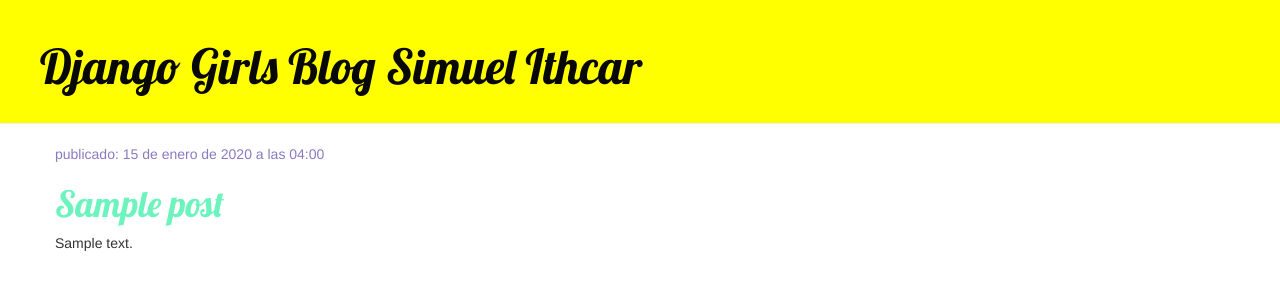
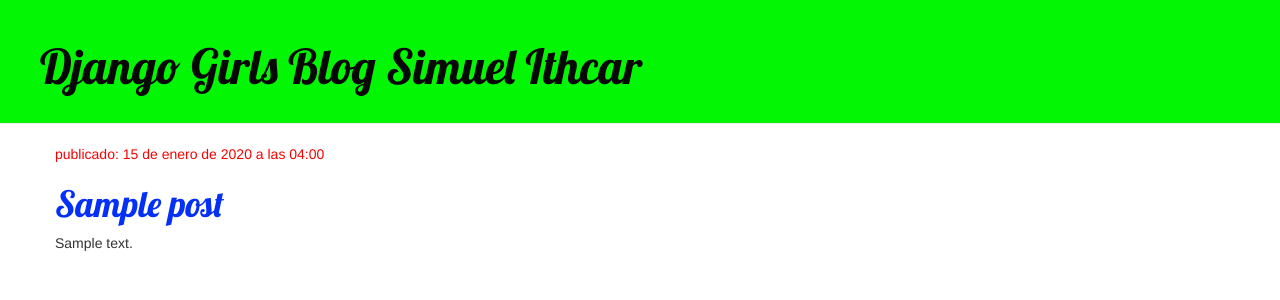
Before and after one commit to YSYCHEVO/my-first-blog, a Django app: page / in a window 1280 px wide. Shown: the top 300 px of the page. Run offline with Django 4.2, Linux system fonts and the light colour scheme; tables that the repository leaves empty hold one stand-in row (values such as "Sample post"); some libraries are stand-ins or nearby versions.

Commit message:
mi primer commit

```diff
--- a/blog/static/css/blog.css
+++ b/blog/static/css/blog.css
@@ -1,5 +1,5 @@
 .page-header {
-    background-color: #FFFF00;
+    background-color: #03F603;
     margin-top: 0;
     padding: 20px 20px 20px 40px;
 }
@@ -20,7 +20,7 @@
 }
 
 .date {
-    color: #8A7BC0;
+    color: #F60303;
 }
 
 .save {
@@ -43,5 +43,5 @@
 }
 
 .post h1 a, .post h1 a:visited {
-    color: #6DF3BD;
+    color: #032FF6;
 }
--- a/mysite/settings.py
+++ b/mysite/settings.py
@@ -25,7 +25,7 @@
 # SECURITY WARNING: don't run with debug turned on in production!
 DEBUG = True
 
-ALLOWED_HOSTS = ['127.0.0.1', 'SimuelIthcar.pythonanywhere.com']
+ALLOWED_HOSTS = ['127.0.0.1', 'YSYCHEVO.pythonanywhere.com']
 
 
 # Application definition
```
